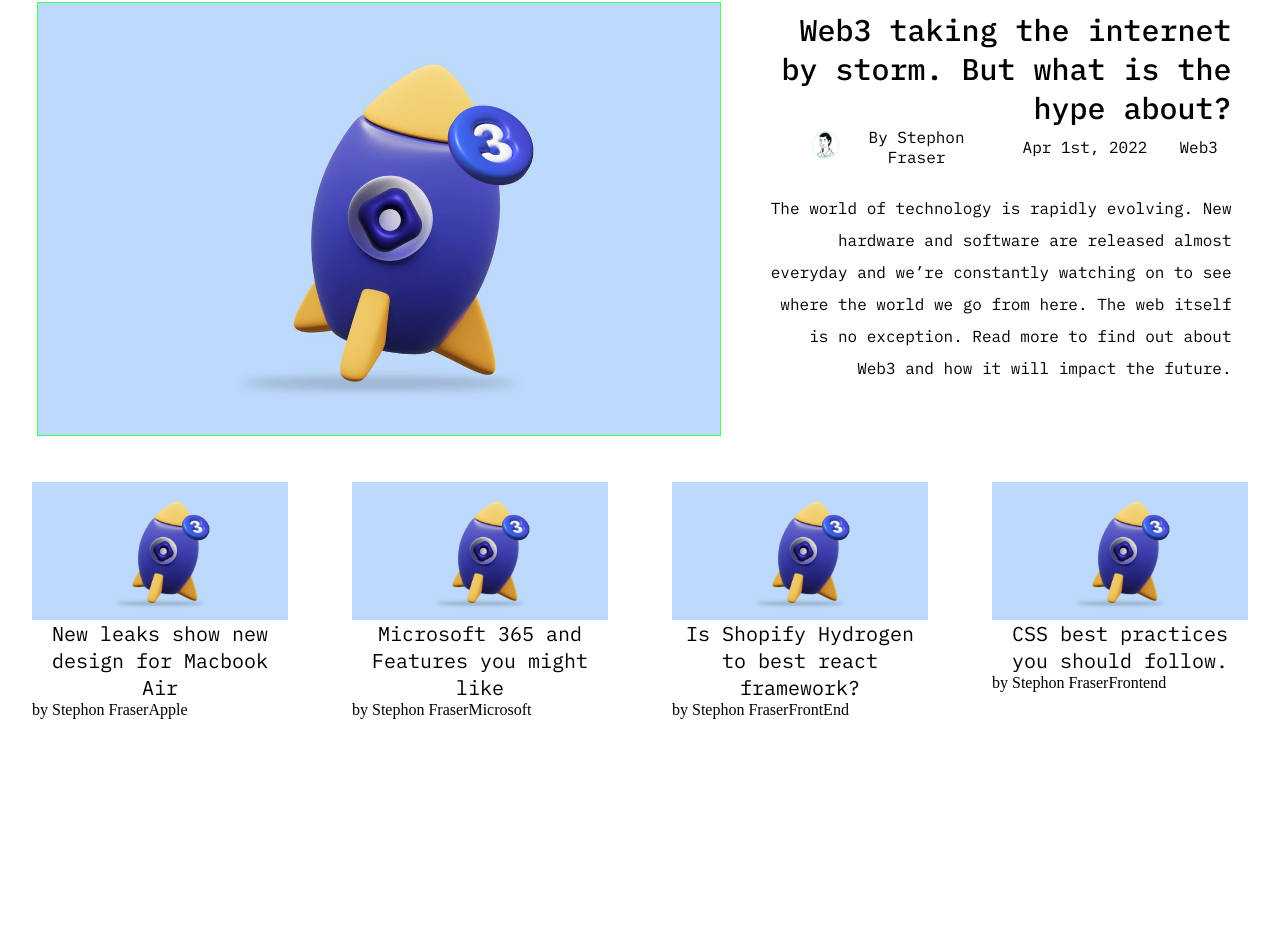
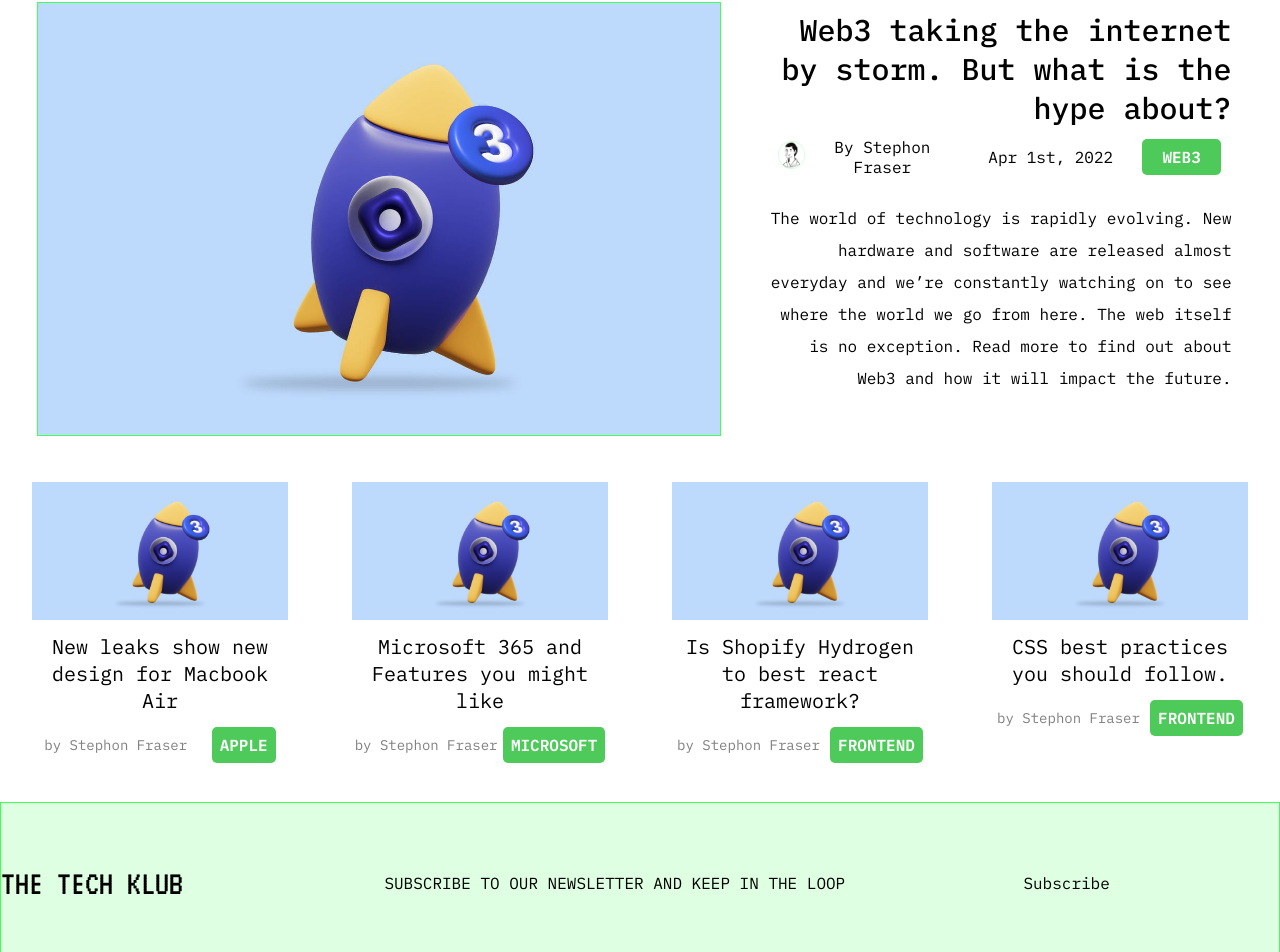
Before and after one commit to pr0f3ss0rst3ph/thecirclereboot, a React (Create React App) app in the folder frontend/: page / in a window 1280 px wide. Shown: the part 260-1212 px from the top of the page. Before the commit the page ends 982 px from the top, so only its background shows below. Built offline with nearby package versions, Linux system fonts and the light colour scheme.

Commit message:
Styled Featured Blog and Added Subscribercard

```diff
--- a/frontend/src/components/Subscribecard.js
+++ b/frontend/src/components/Subscribecard.js
@@ -3,10 +3,12 @@ import React from "react";
 const Subscribecard = () => {
   return (
     <div className="subscribecard">
-      <div className="subscribe-site-title"></div>
-      <div className="subscribe-message"></div>
+      <div className="subscribe-site-title">THE TECH KLUB</div>
+      <div className="subscribe-message">
+        SUBSCRIBE TO OUR NEWSLETTER AND KEEP IN THE LOOP
+      </div>
       <div className="subscribe-input-box"></div>
-      <div className="subscribe-button"></div>
+      <div className="subscribe-button">Subscribe</div>
     </div>
   );
 };
--- a/frontend/src/index.css
+++ b/frontend/src/index.css
@@ -120,6 +120,7 @@ body,
   align-items: center;
   justify-content: flex-end;
   text-align: center;
+  margin-top: 2%;
   margin-bottom: 5%;
 }
 
@@ -149,8 +150,20 @@ body,
 }
 
 .featured-blog-category {
-  width: 10%;
+  cursor: pointer;
+  width: 14%;
   margin-left: 5%;
+  padding: 8px;
+  border-radius: 5px;
+  background-color: #4DCA59;
+  font-weight: bold;
+  color: #FFFFFF;
+  text-transform: uppercase;
+}
+
+.featured-blog-category:hover {
+  transition: 0.5s;
+  background-color: #46b150;
 }
 
 .featured-blog-details {
@@ -161,7 +174,7 @@ body,
 .trending-blogs {
   display: flex;
   flex-direction: row;
-  height: 30vh;
+  height: 40vh;
   align-content: center;
   justify-content: space-around;
 }
@@ -183,6 +196,7 @@ body,
 }
 
 .trending-blog-title {
+  margin-top: 5%;
   text-align: center;
   font-family: "IBM Plex Mono", monospace;
   font-weight: 400;
@@ -197,7 +211,67 @@ body,
 
 .trending-blog-metadata {
   display: flex;
+  margin-top: 5%;
   flex-direction: row;
+  justify-content: space-around;
+  align-items: center;
+  font-family: "IBM Plex Mono", monospace;
+}
+
+.trending-blog-author {
+  font-size: 14px;
+  color: #808080;
+}
+
+.trending-blog-category {
+  cursor: pointer;
+  padding: 8px;
+  border-radius: 5px;
+  background-color: #4DCA59;
+  font-weight: bold;
+  color: #FFFFFF;
+  text-transform: uppercase;
+}
+
+.trending-blog-category:hover {
+  transition: 0.5s;
+  background-color: #46b150;
+}
+
+.subscribecard {
+  height: 20vh;
+  background-color: #DEFFE1;
+  border: 1px solid #43FF56;
+  display: flex;
+  flex-direction: row;
+  justify-content: space-evenly;
+  align-items: center;
+  text-align: center;
+}
+
+.subscribe-site-title {
+  display: flex;
+  font-family: "VT323", monospace;
+  font-size: 35px;
+  height: 100%;
+  width: 30%;
+  align-items: center;
+}
+
+.subscribe-message {
+  display: flex;
+  font-family: "IBM Plex Mono", monospace;
+  height: 100%;
+  width: 50%;
+  align-items: center;
+}
+
+.subscribe-button {
+  display: flex;
+  font-family: "IBM Plex Mono", monospace;
+  height: 100%;
+  width: 20%;
+  align-items: center;
 }
 
 /*# sourceMappingURL=index.css.map */
--- a/frontend/src/sass/index.scss
+++ b/frontend/src/sass/index.scss
@@ -134,6 +134,7 @@ body,
     align-items: center;
     justify-content: flex-end;
     text-align: center;
+    margin-top: 2%;
     margin-bottom: 5%;
 }
 
@@ -160,8 +161,20 @@ body,
     margin-left: 5%;
 }
 .featured-blog-category{
-    width: 10%;
+    cursor: pointer;
+    width: 14%;
     margin-left: 5%;
+    padding: 8px;
+    border-radius: 5px;
+    background-color: #4DCA59;
+    font-weight: bold;
+    color: #FFFFFF;
+    text-transform: uppercase;
+}
+
+.featured-blog-category:hover{
+    transition: 0.5s;
+    background-color: #46b150;
 }
 
 .featured-blog-details{
@@ -174,7 +187,7 @@ body,
 .trending-blogs{
     display: flex;
     flex-direction: row;
-    height: 30vh;
+    height: 40vh;
     align-content: center;
     justify-content: space-around;
 }
@@ -197,6 +210,7 @@ body,
 }
 
 .trending-blog-title{
+    margin-top: 5%;
     text-align: center;
     font-family: $subtitlefont;
     font-weight: 400;
@@ -209,7 +223,69 @@ body,
     transition: 0.3s;
 }
 
+
 .trending-blog-metadata{
     display: flex;
+    margin-top: 5%;
     flex-direction: row;
+    justify-content: space-around;
+    align-items: center;
+    font-family: $subtitlefont;
 }
+
+.trending-blog-author{
+    font-size: 14px;
+    color: #808080;
+}
+
+.trending-blog-category{
+    cursor: pointer;
+    padding: 8px;
+    border-radius: 5px;
+    background-color: #4DCA59;
+    font-weight: bold;
+    color: #FFFFFF;
+    text-transform: uppercase;
+}
+
+.trending-blog-category:hover {
+    transition: 0.5s;
+    background-color: #46b150;
+}
+
+//Subscriber Card
+.subscribecard{
+    height: 20vh;
+    background-color: #DEFFE1;
+    border: 1px solid #43FF56;
+    display: flex;
+    flex-direction: row;
+    justify-content: space-evenly;
+    align-items: center;
+    text-align: center;
+}
+
+.subscribe-site-title{
+    display: flex;
+    font-family: $titlefont;
+    font-size: 35px;
+    height: 100%;
+    width: 30%;
+    align-items: center;
+}
+
+.subscribe-message{
+    display: flex;
+    font-family: $subtitlefont;
+    height: 100%;
+    width: 50%;
+    align-items: center;
+}
+
+.subscribe-button{
+    display: flex;
+    font-family: $subtitlefont;
+    height: 100%;
+    width: 20%;
+    align-items: center;
+}
```
Also changed, not shown: 1 other file (tests, documents, lock files or other folders).
